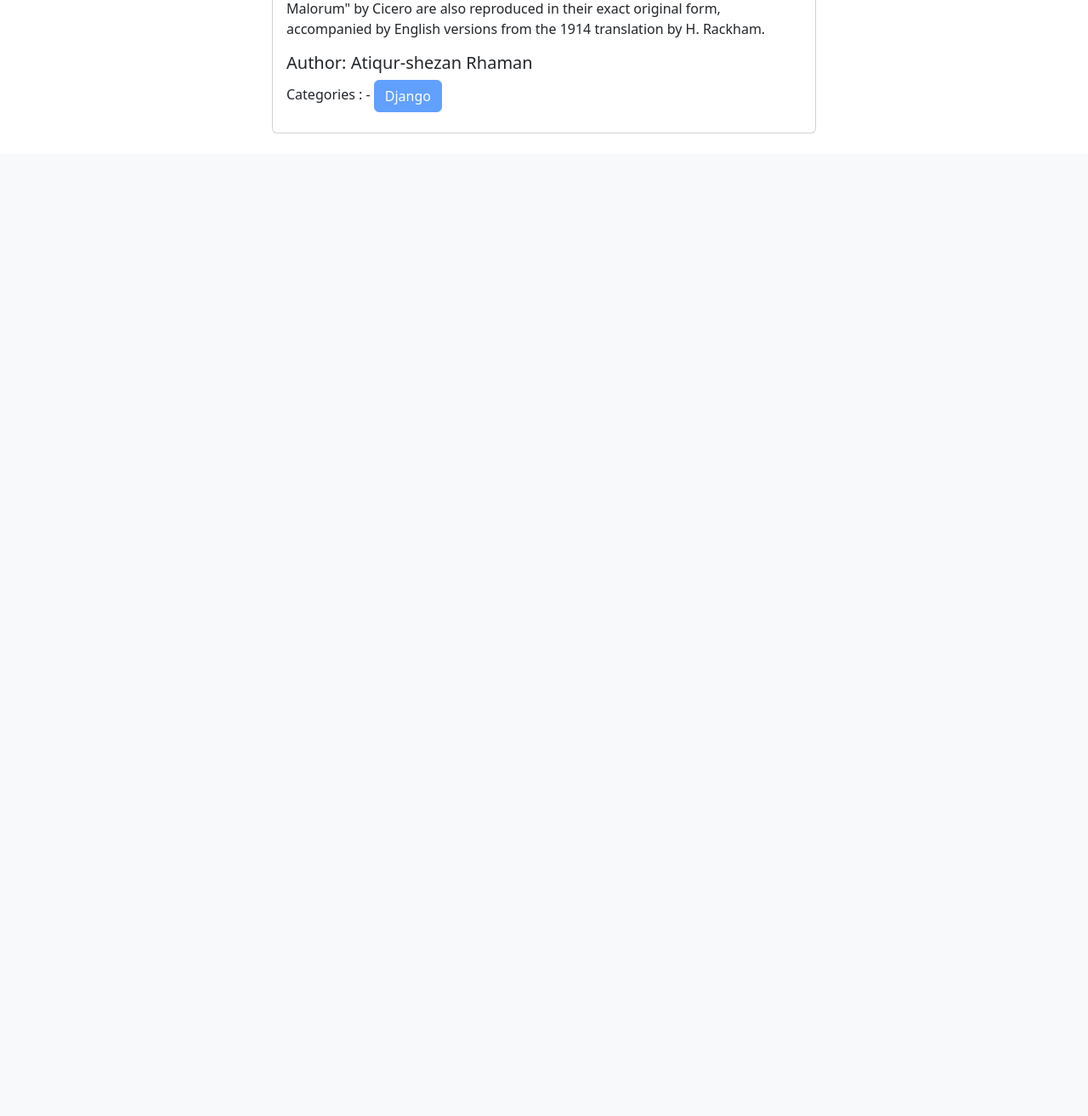
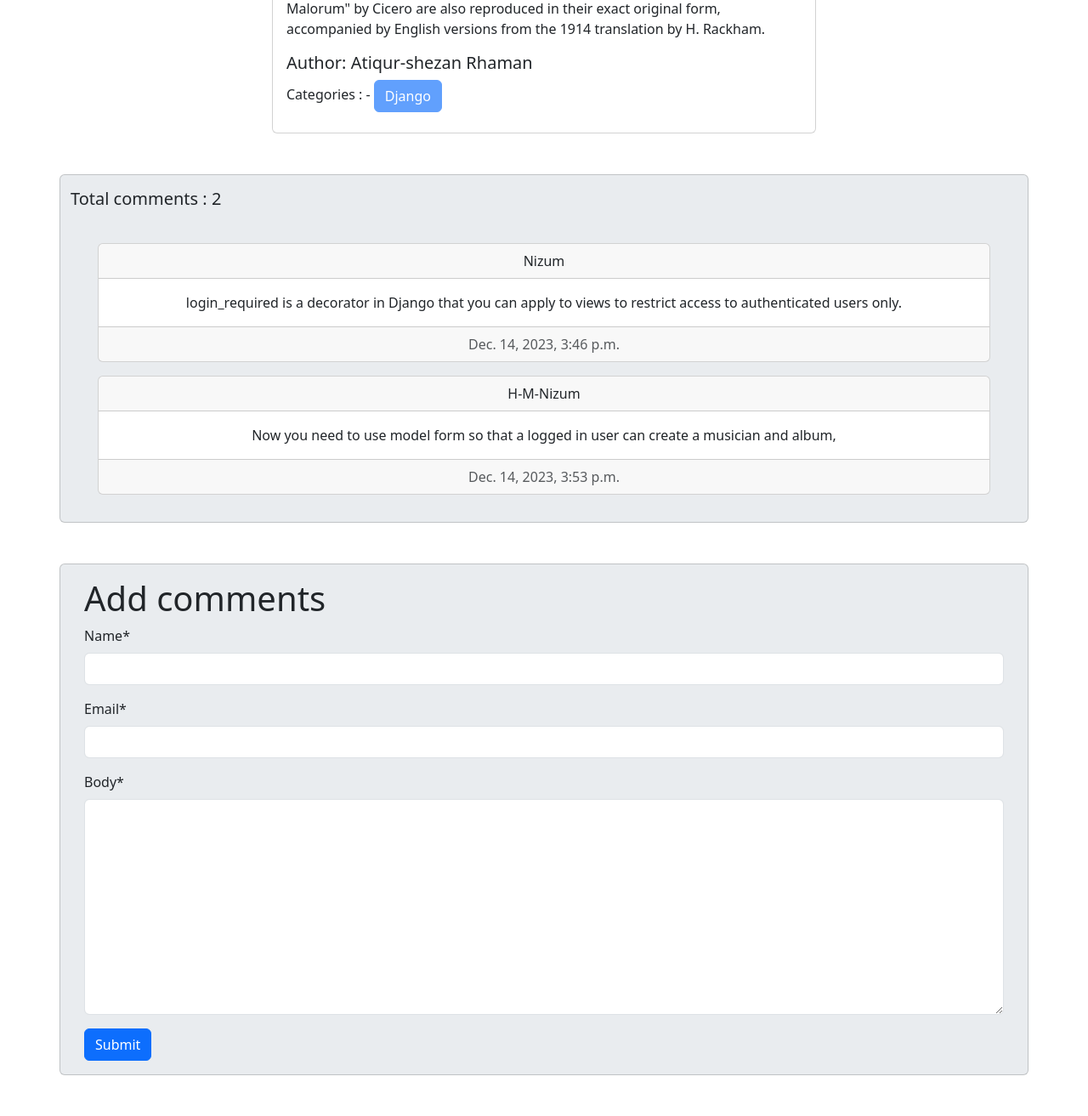
Before and after one commit to H-M-Nizum/Django_practice_part2, a Django app: page /post/details/7/ in a window 1280 px wide. Shown: the part 741-2054 px from the top of the page at 85% size. Before the commit the page ends 898 px from the top, so only its background shows below. Run offline with Django 4.2, Linux system fonts and the light colour scheme; data comes from the database, SQL or seed files in the repository; both versions use the stored data as it was after the commit; some libraries are stand-ins or nearby versions.

Commit message:
19-Blog project part 3 :- implementing comment in particular post 19-6,7

```diff
--- a/19_Blog_project_part3_classbase/blog_project/author/templates/profile.html
+++ b/19_Blog_project_part3_classbase/blog_project/author/templates/profile.html
@@ -15,7 +15,7 @@
                 <div class="card">
                     <div class="card-body">
                         <img src="{{i.image.url}}" class="card-img-top" alt="user image">
-                        <h4 class="card-title">{{i.title}}</h4>
+                        <h4 class="card-title"><a class="text-decoration-none text-dark" href="{% url 'details_post' i.id %}">{{i.title}}</a></h4>
                         <p class="card-text">{{i.content | truncatewords:10}}</p>
                         <h5 class="card-title">Author: {{i.author.first_name}} {{i.author.last_name}}</h5>
                         <div class="mb-2">
--- a/19_Blog_project_part3_classbase/blog_project/posts/admin.py
+++ b/19_Blog_project_part3_classbase/blog_project/posts/admin.py
@@ -3,3 +3,4 @@ from . import models
 
 # Register your models here.
 admin.site.register(models.Post)
+admin.site.register(models.Comment)
--- a/19_Blog_project_part3_classbase/blog_project/posts/forms.py
+++ b/19_Blog_project_part3_classbase/blog_project/posts/forms.py
@@ -1,8 +1,14 @@
 from django import forms
-from .models import Post
+from .models import Post, Comment
 
 class PostForm(forms.ModelForm):
     class Meta:
         model = Post
         # fields = '__all__'
         exclude = ['author']
+
+
+class CommentForm(forms.ModelForm):
+    class Meta:
+        model = Comment
+        fields = ['name', 'email', 'body']
--- a/19_Blog_project_part3_classbase/blog_project/posts/models.py
+++ b/19_Blog_project_part3_classbase/blog_project/posts/models.py
@@ -21,3 +21,17 @@ class Post(models.Model):
     # database a name show korar jonne
     def __str__(self):
         return self.title
+
+# model for comment
+class Comment(models.Model):
+    # related ar value diye ai field ta access kora jabe
+    post = models.ForeignKey(Post, on_delete = models.CASCADE, related_name='comments')
+    name = models.CharField(max_length=30)
+    # unique = true means ak e email diye multiple comment korte parbe na.
+    email = models.EmailField()
+    body = models.TextField()
+    # auto coment ar date time show korbe
+    created_on = models.DateTimeField(auto_now_add = True)
+
+    def __str__(self):
+        return f"comment by {self.name}"
--- a/19_Blog_project_part3_classbase/blog_project/posts/templates/post_details.html
+++ b/19_Blog_project_part3_classbase/blog_project/posts/templates/post_details.html
@@ -22,4 +22,38 @@
         </div>
     </div>
 </div>
+
+
+<div class="card container mt-5 mb-5 pt-3 bg-body-secondary">
+    <h5>Total comments : {{comments | length}}</h5>
+    <div class="card-body">
+      {% for c in comments %}
+      <div class="card text-center m-3">
+        <div class="card-header">
+           {{c.name}}
+        </div>
+        <div class="card-body">
+          <p class="card-text">{{c.body}}</p>
+          <!-- <a href="#" class="btn btn-primary">Go somewhere</a> -->
+        </div>
+        <div class="card-footer text-body-secondary">
+          {{c.created_on}}
+        </div>
+      </div>
+
+      {% endfor %}
+    </div>
+  </div>
+
+<div class="card container mt-5 mb-5 bg-body-secondary">
+    <div class="card-body">
+
+      <h1>Add comments</h1>
+      <form method="post">
+          {% csrf_token %}
+          {{comment_form | crispy}}
+          <button type="submit" class="btn btn-primary">Submit</button>
+      </form>
+    </div>
+  </div>
 {% endblock content %}
--- a/19_Blog_project_part3_classbase/blog_project/posts/views.py
+++ b/19_Blog_project_part3_classbase/blog_project/posts/views.py
@@ -1,3 +1,4 @@
+from typing import Any
 from django.shortcuts import render, redirect
 from . import forms
 from .import models
@@ -91,3 +92,25 @@ class post_details_view(DetailView):
     model  = models.Post
     # pk_url_kwarg = 'id'
     template_name = 'post_details.html'
+
+    def post(self, request, *args, **kwargs):
+        comment_form = forms.CommentForm(data = self.request.POST)
+        post = self.get_object()
+        if comment_form.is_valid():
+            new_comment = comment_form.save(commit=False)
+            new_comment.post = post
+            new_comment.save()
+        return self.get(request, *args, **kwargs)
+
+
+
+    def get_context_data(self, **kwargs: Any):
+        context = super().get_context_data(**kwargs)
+        post = self.object # post model ar object ekhan a store korlam
+        comments = post.comments.all()
+
+        comment_form = forms.CommentForm()
+
+        context['comments'] = comments
+        context['comment_form'] = comment_form
+        return context
```
Also changed, not shown: 19_Blog_project_part3_classbase/blog_project/db.sqlite3, 19_Blog_project_part3_classbase/blog_project/posts/migrations/0005_comment.py (added), 19_Blog_project_part3_classbase/blog_project/posts/migrations/0006_alter_comment_email.py (added).
